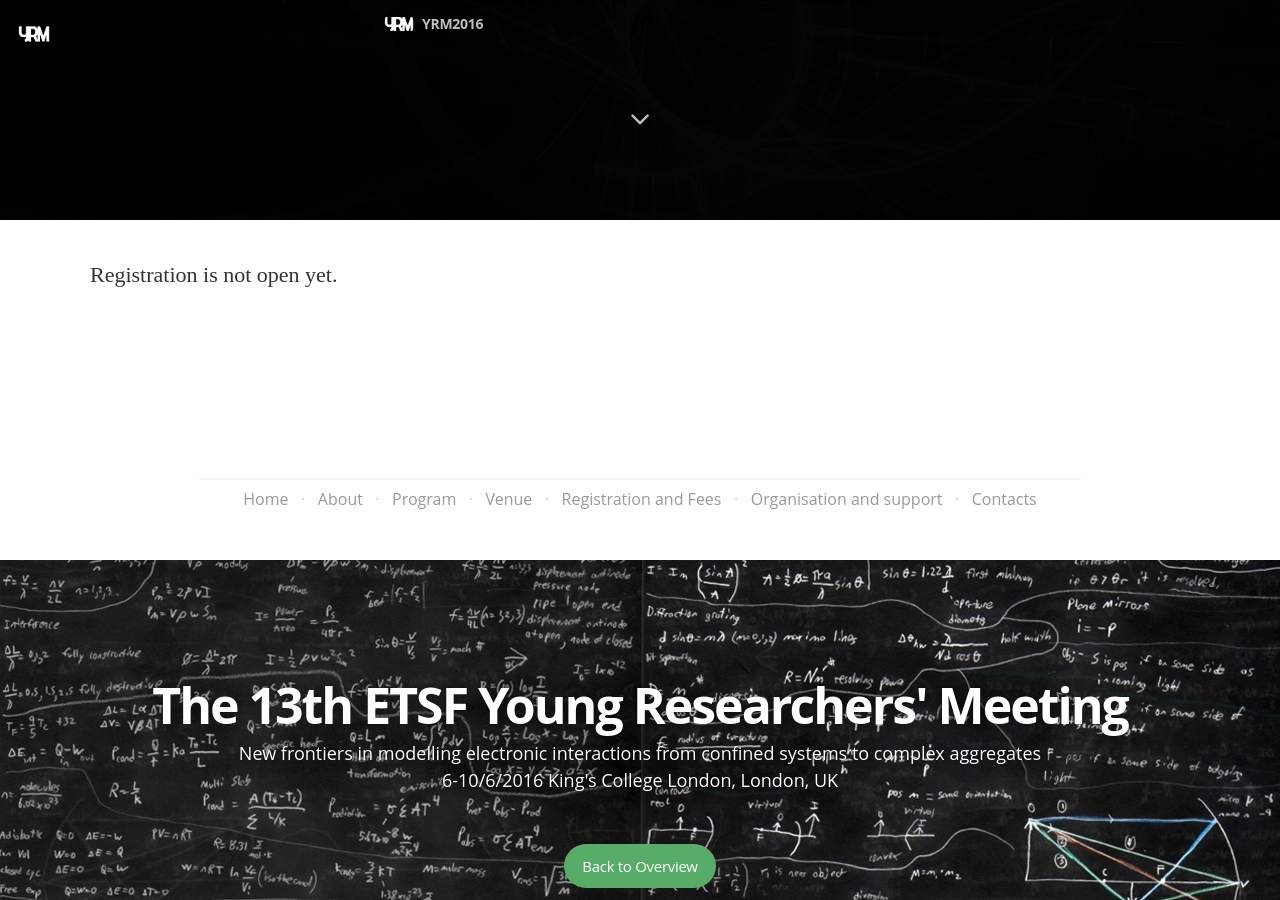
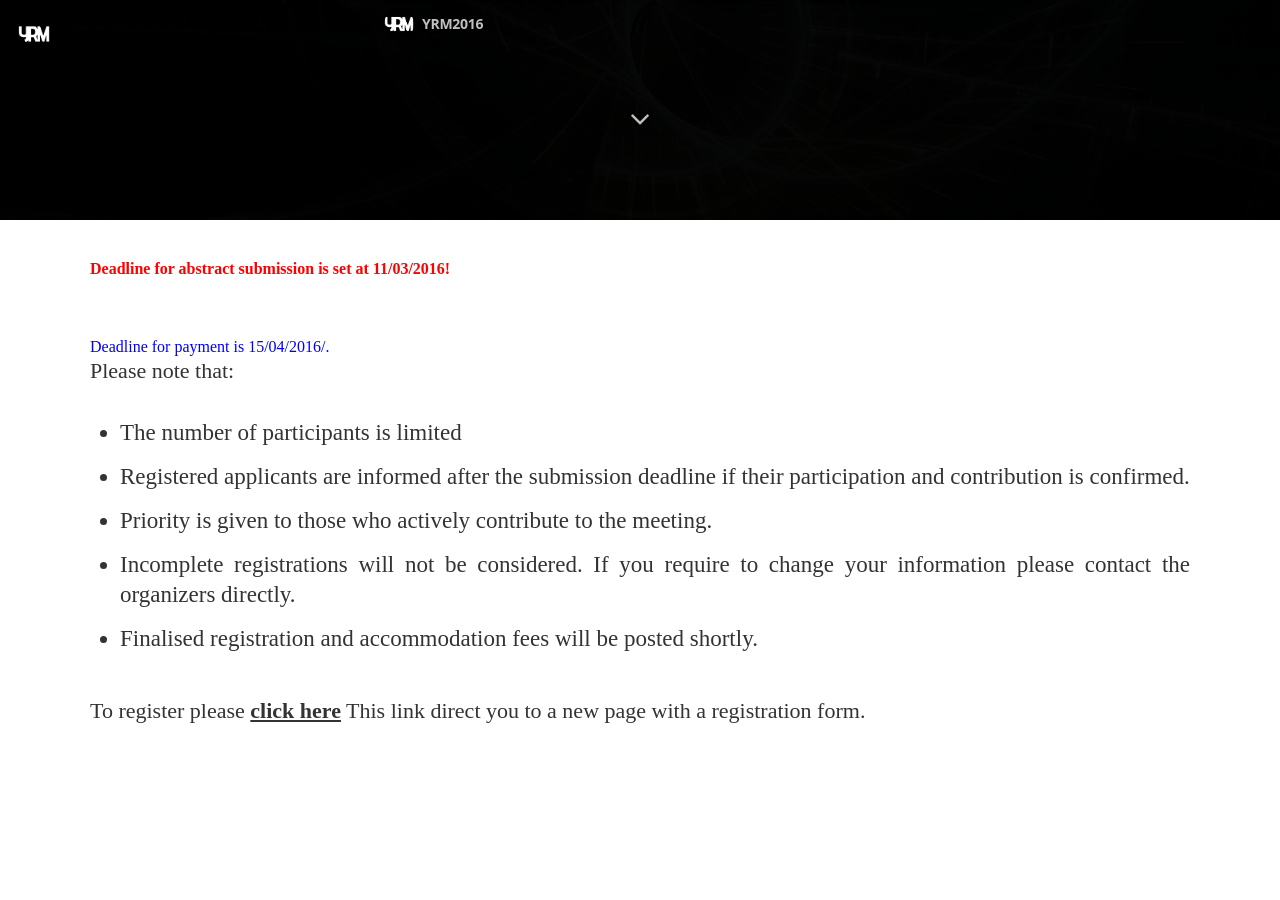
Before and after one commit to yrm2016/Website-source, a Jekyll site: the page built from rf.md, in a window 1280 px wide and 900 px high, scrolled down 680 px. Built offline with Jekyll 4.4.1, drawn with Linux system fonts in a browser that asks for light colours; nearby versions of some CDN libraries; some web fonts are replaced; Markdown is read by kramdown in place of the engine named in the settings.

Commit message:
Registration update 1

```diff
--- a/rf.md
+++ b/rf.md
@@ -4,10 +4,15 @@ title: Registration and Fees
 permalink: /rf/
 image: /assets/images/maxresdefault.jpg
 ---
-Registration is not open yet.
+<font color="red"><b> Deadline for abstract submission is set at 11/03/2016! </b></font><br>
+<font color="blue"> Deadline for payment is 15/04/2016/.</font>
 
-<!-- The deadline for the abstract submission and registration is February 2016. The registration method will be known shortly.
+Please note that:
 
-The number of participants is limited. Registered applicants are informed after the registration deadline if their participation is confirmed. Priority is given to those who actively contribute to the meeting.
+* The number of participants is limited
+* Registered applicants are informed after the submission deadline if their participation and contribution is confirmed.
+* Priority is given to those who actively contribute to the meeting.
+* Incomplete registrations will not be considered. If you require to change your information please contact the organizers directly.
+* Finalised registration and accommodation fees will be posted shortly.
 
-Registration fees will be posted shortly. -->
+To register please **[click here](https://docs.google.com/forms/d/1L1D8yRcu34SEZz_5vvuS4fY9D9RgqU5diJZb1fKmT_0)** This link direct you to a new page with a registration form.
```
Also changed, not shown: 3 other files.
